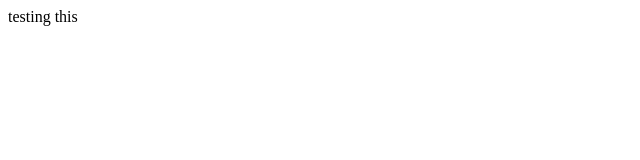
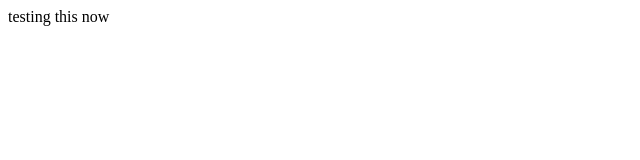
Before and after one commit to vijay7979/testy, a plain HTML site: page hello.html in a window 1280 px wide. Shown: the full height of the page, 0-640 px from the left. Drawn offline with Linux system fonts and the light colour scheme.

Commit message:
added a word

```diff
--- a/hello.html
+++ b/hello.html
@@ -5,6 +5,6 @@
 	<title>my webpage</title>
 </head>
 <body>
-	testing this
+	testing this now
 </body>
 </html>
```
